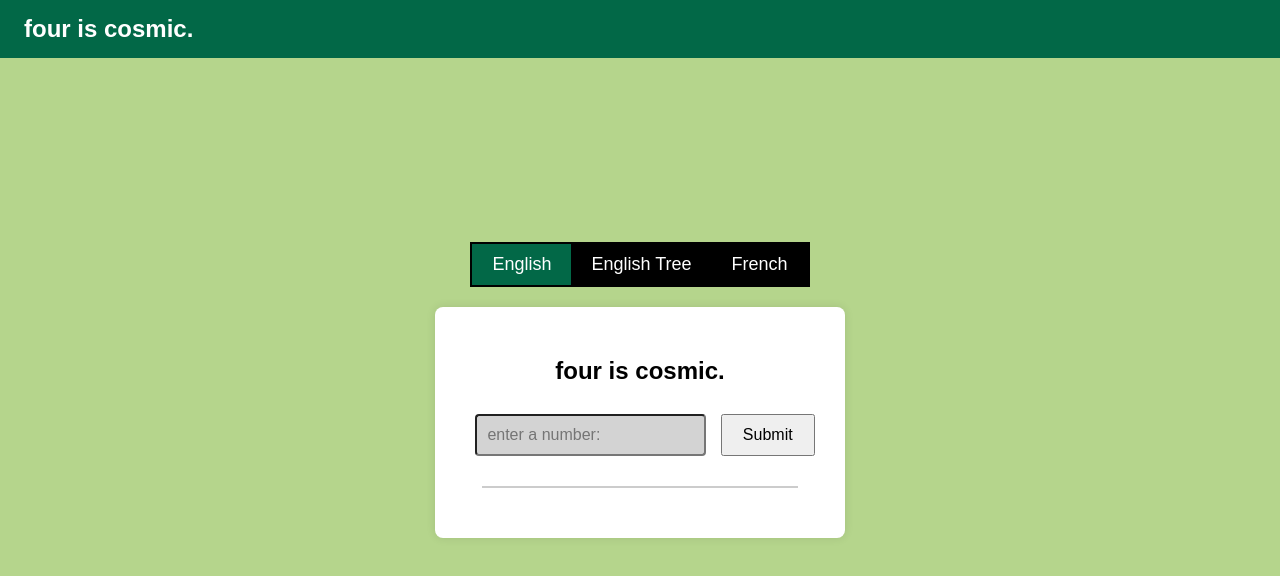
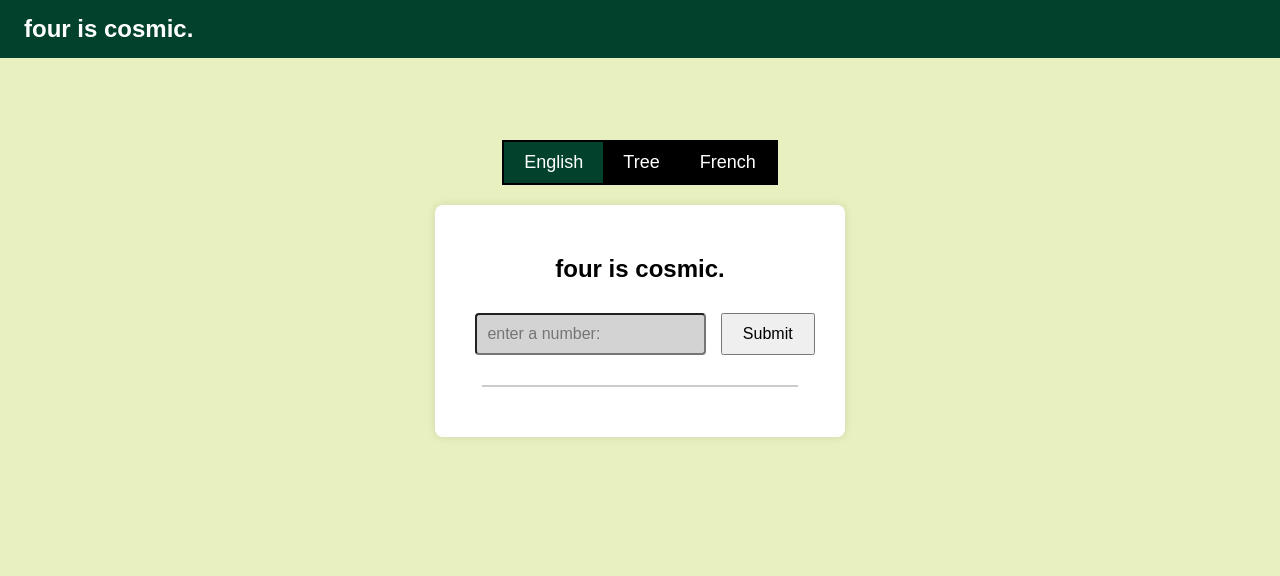
Before and after one commit to yu-yue-yue/four-is-cosmic, a plain HTML site: page index.html in a window 1280 px wide. Both pictures are taken after a click on the button "English". Drawn offline with Linux system fonts and the light colour scheme.

Commit message:
Add files via upload

```diff
--- a/index.html
+++ b/index.html
@@ -13,12 +13,14 @@
 </head>
 <body>
     <header class="top-bar">
-        <h1 class="title">four is cosmic.</h1>
+        <h3 class="title">four is cosmic.</h3>
     </header>
+    <div class="content">
         <div class="tabs">
             <button class="tab-link active" data-tab="tab1">English</button>
-        <button class="tab-link" data-tab="tab2">English Tree</button>
+            <button class="tab-link" data-tab="tab2">Tree</button>
             <button class="tab-link" data-tab="tab3">French</button>
+            <script src="main.js"></script>
         </div>
 
         <div class="tab-content active" id="tab1">
@@ -31,6 +33,7 @@
                 <script src="cosmic-script.js"></script>
             </div>
         </div>
+
         <div class="tab-content" id="tab2">
             <div class="container">
                 <h2>four is the root.</h2>
@@ -38,6 +41,7 @@
                 <script src="tree-script.js"></script>
             </div>
         </div>
+
         <div class="tab-content" id="tab3">
             <div class="container">
                 <h2>quatre n'est pas cosmique.</h1>
@@ -48,5 +52,6 @@
                 <script src="cosmic-script.js"></script>
             </div>
         </div>
+    </div>
 </body>
 </html>
--- /dev/null
+++ b/main.js
@@ -0,0 +1,16 @@
+document.addEventListener('DOMContentLoaded', () => {
+    const tabLinks = document.querySelectorAll('.tab-link');
+    const tabContents = document.querySelectorAll('.tab-content');
+
+    tabLinks.forEach(tabLink => {
+        tabLink.addEventListener('click', () => {
+            // Remove active class from all tabs and contents
+            tabLinks.forEach(link => link.classList.remove('active'));
+            tabContents.forEach(content => content.classList.remove('active'));
+
+            // Add active class to the clicked tab and the corresponding content
+            tabLink.classList.add('active');
+            document.getElementById(tabLink.getAttribute('data-tab')).classList.add('active');
+        });
+    });
+});
--- a/styles.css
+++ b/styles.css
@@ -1,18 +1,12 @@
 body {
     font-family: Arial, sans-serif;
-    display: flex;
-    flex-direction: column;
-    justify-content: center;
-    align-items: center;
-    height: 100vh;
-    background-color:  #b5d58c ;
+    background-color:   #e8f0bf  ;
     margin: 0;
-    overflow-y: hidden;
 }
 
 .top-bar {
     width: 100%;
-    background-color: #026847;
+    background-color: #02422d ;
     color: white;
     text-align: left;
     padding: 15px 0;
@@ -23,6 +17,15 @@ body {
 
 }
 
+.content {
+    display: flex;
+    flex: 1;
+    flex-direction: column;
+    justify-content: center;
+    align-items: center;
+    padding-top: 140px;
+}
+
 .title {
     margin: 0;
     font-size: 24px;
@@ -30,7 +33,6 @@ body {
 }
 
 .container {
-    overflow-y: auto;
     text-align: center;
     background: white;
     padding: 30px;
@@ -40,7 +42,8 @@ body {
 
 .hidden-content {
     height: 2000px; /* Adjust this value as needed */
-    visibility: hidden; /* Make it invisible */
+    background-color: #000;
+    width: 400px;
 }
 
 input {
@@ -87,12 +90,12 @@ button {
 
 .tab-link:hover,
 .tab-link.active {
-    background-color: #026847 ;
+    background-color:  #02422d  ;
 }
 
 .tab-content {
     display: none;
-    padding: 20px;=
+    padding: 20px;
     border-top: none;
 }
 
```
Lines whose indentation alone changed are shown as unchanged.
